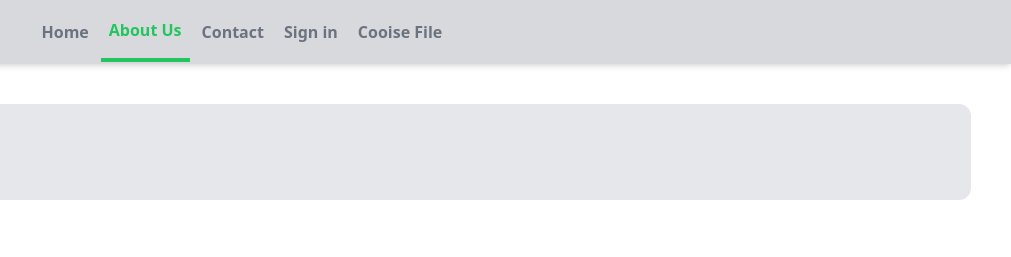
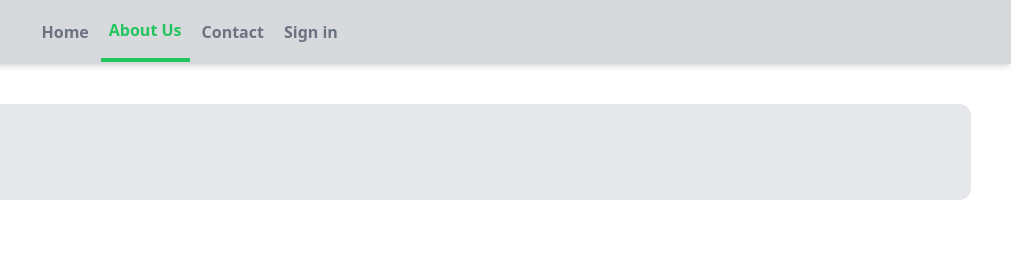
Before and after one commit to Bayu-Sumantri/tugas-kelompok-new-1, a website: page public/about.html in a window 1280 px wide. Shown: the top 257 px of the page, 269-1280 px from the left. Drawn offline with Linux system fonts and the light colour scheme.

Commit message:
'selesai'

```diff
--- a/public/about.html
+++ b/public/about.html
@@ -39,10 +39,6 @@
               <a href="login.html"
                 class="py-4 px-2 text-gray-500 font-semibold hover:text-green-500 transition duration-300">Sign
                 in
-              </a>
-              <a href="cooise file.html"
-                class="py-4 px-2 text-gray-500 font-semibold hover:text-green-500 transition duration-300">Cooise
-                File
               </a>
             </div>
           </div>
```
Also changed, not shown: public/contact.html (+0 -4 lines), public/index.html (+0 -4 lines), public/login.html (+0 -4 lines).
